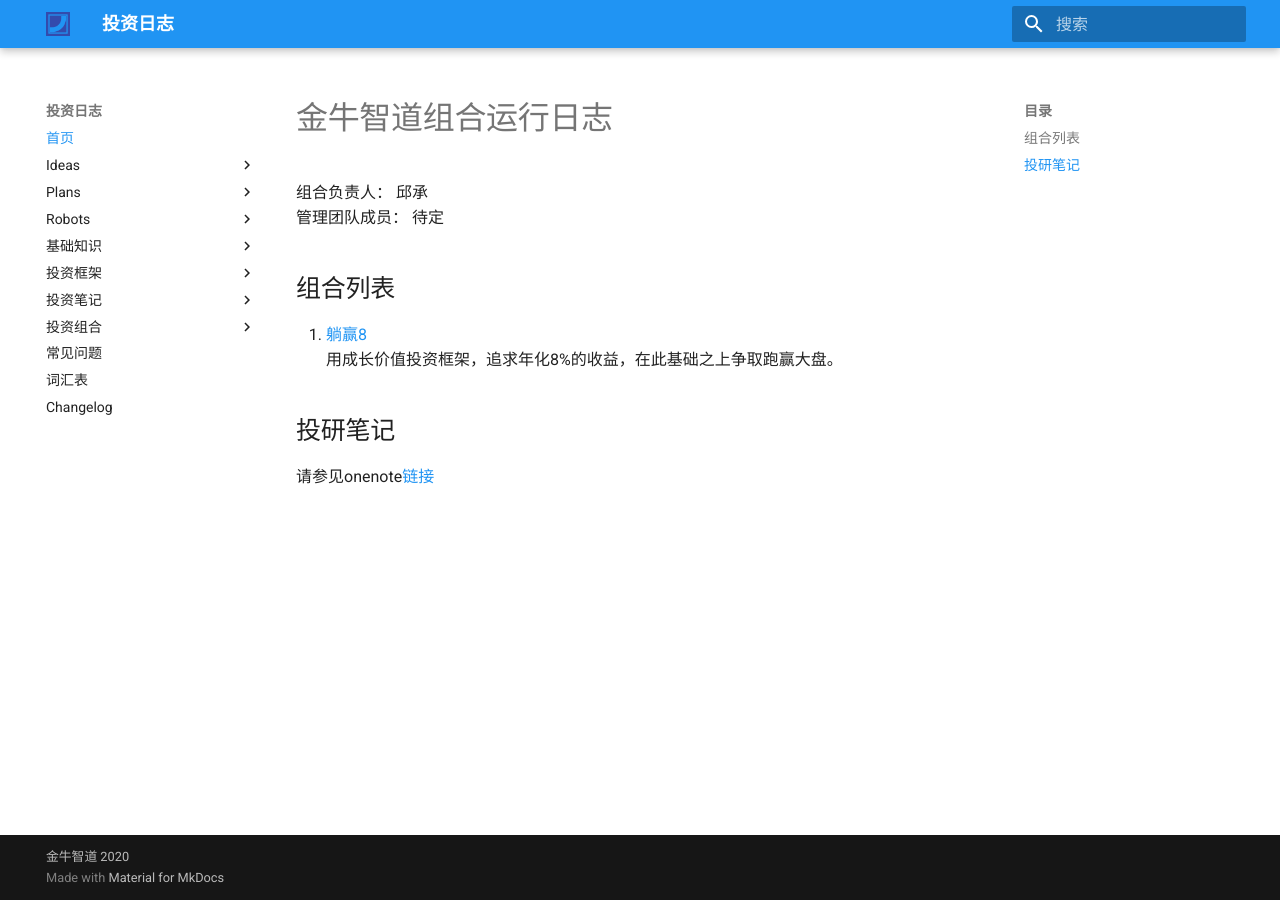
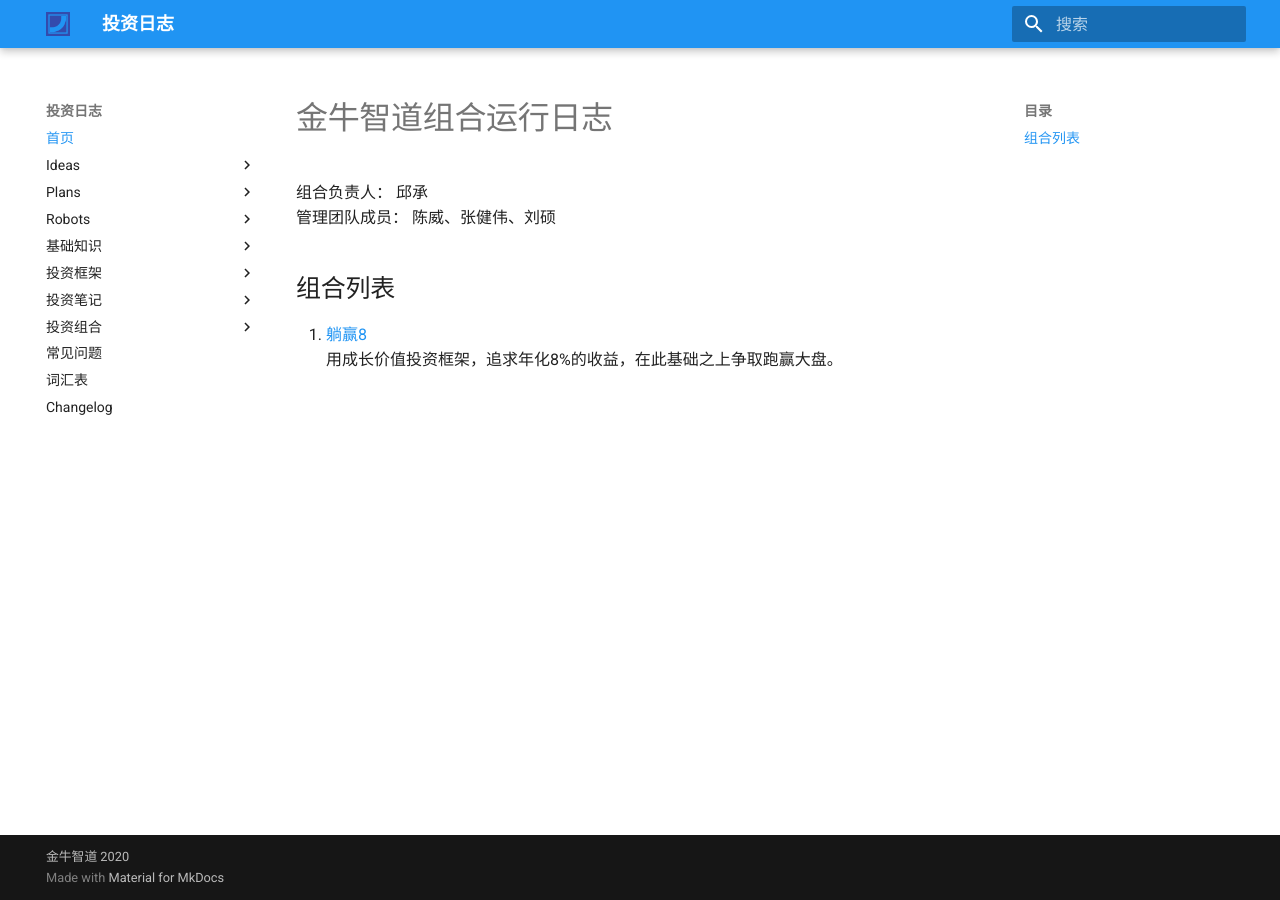
Before and after one commit to markqiu/jinniuai_wealth_safe_world, an MkDocs documentation site: the page built from docs/index.md, in a window 1280 px wide. Built offline with MkDocs 1.6.1 and Material for MkDocs 9.7.7, drawn with Linux system fonts in a browser that asks for light colours.

Commit message:
## v1.1.4 - 调整文档目录 - 增加网游行业 - 网易、广联达等个股研究

```diff
--- a/docs/index.md
+++ b/docs/index.md
@@ -1,10 +1,7 @@
 # 金牛智道组合运行日志
 组合负责人： 邱承
-管理团队成员： 待定
+管理团队成员： 陈威、张健伟、刘硕
 
 ## 组合列表
 1. [躺赢8](投资组合/躺赢8/target.md)
 用成长价值投资框架，追求年化8%的收益，在此基础之上争取跑赢大盘。
-
-## 投研笔记
-请参见onenote[链接](https://1drv.ms/u/s!Avm8gDc2IOpK2Xx7JtQraj8Qdi56)
```
